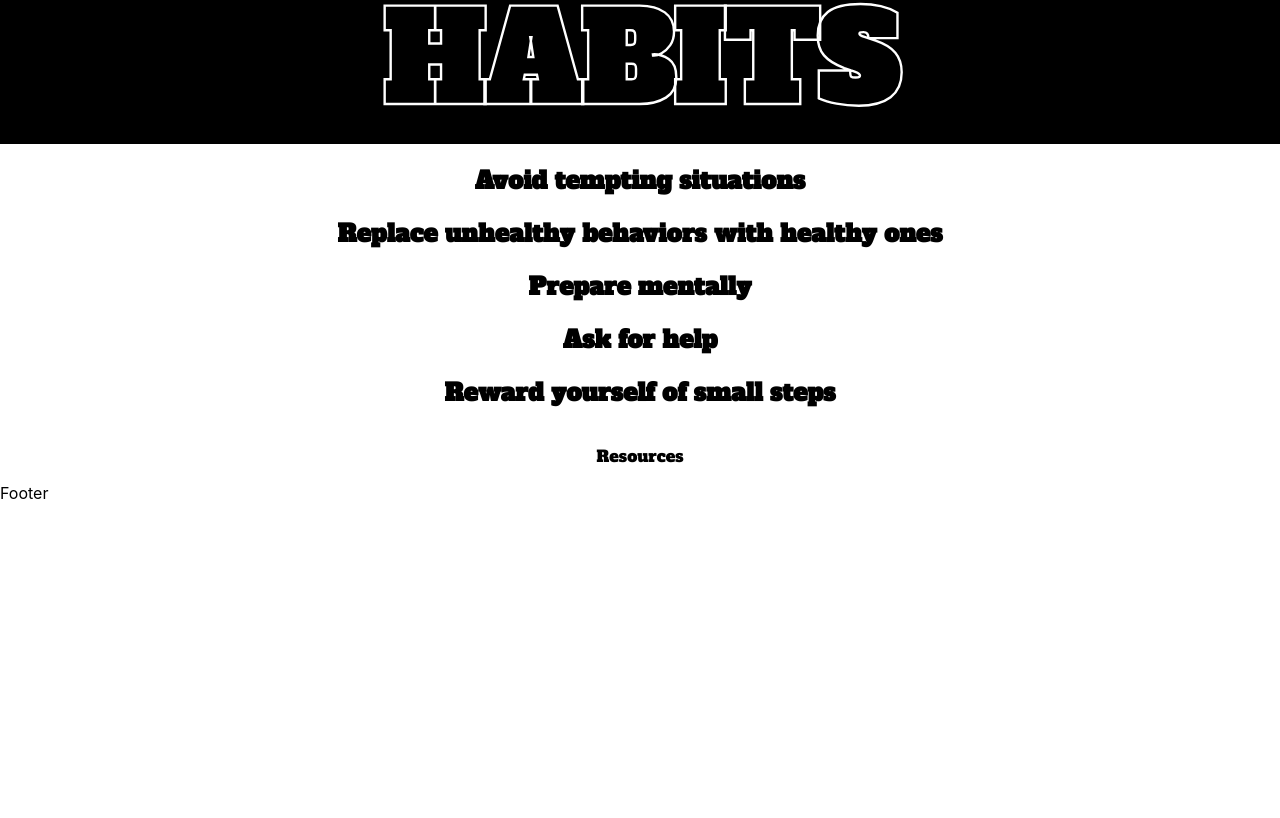
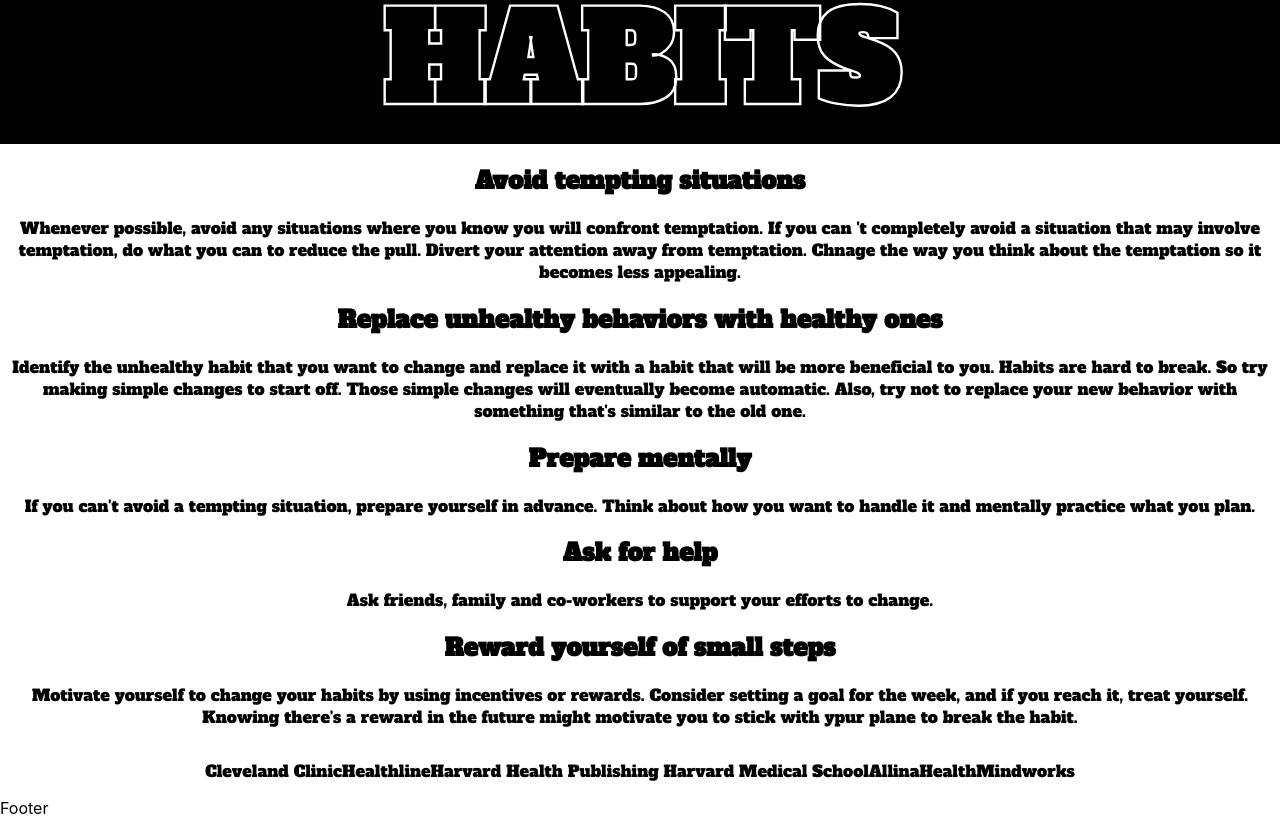
Before and after one commit to cmthecoder/bye-bad-habits, a React (Create React App) app: page / in a window 1280 px wide. Shown: the part 566-1384 px from the top of the page. Before the commit the page ends 1069 px from the top, so only its background shows below. Built offline with nearby package versions, Linux system fonts and the light colour scheme.

Commit message:
add resources

```diff
--- a/src/pages/Advice.jsx
+++ b/src/pages/Advice.jsx
@@ -6,23 +6,23 @@ const Advice = () => {
       <article className="advice">
         <div className="avoid">
           <h2>Avoid tempting situations</h2>
-          <p></p>
+          <p>Whenever possible, avoid any situations where you know you will confront temptation. If you can 't completely avoid a situation that may involve temptation, do what you can to reduce the pull. Divert your attention away from temptation. Chnage the way you think about the temptation so it becomes less appealing.</p>
         </div>
         <div className="replace">
           <h2>Replace unhealthy behaviors with healthy ones</h2>
-          <p></p>
+          <p>Identify the unhealthy habit that you want to change and replace it with a habit that will be more beneficial to you. Habits are hard to break. So try making simple changes to start off. Those simple changes will eventually become automatic. Also, try not to replace your new behavior with something that's similar to the old one.</p>
         </div>
         <div className="Prepare">
           <h2>Prepare mentally</h2>
-          <p></p>
+          <p>If you can't avoid a tempting situation, prepare yourself in advance. Think about how you want to handle it and mentally practice what you plan.</p>
         </div>
         <div className="enlist">
           <h2>Ask for help</h2>
-          <p></p>
+          <p>Ask friends, family and co-workers to support your efforts to change.</p>
         </div>
         <div className="reward">
           <h2>Reward yourself of small steps</h2>
-          <p></p>
+          <p>Motivate yourself to change your habits by using incentives or rewards. Consider setting a goal for the week, and if you reach it, treat yourself. Knowing there's a reward in the future might motivate you to stick with ypur plane to break the habit.</p>
         </div>
       </article>
     </section>
--- a/src/pages/Home.jsx
+++ b/src/pages/Home.jsx
@@ -2,7 +2,7 @@ import "../styles/Home.css"
 
 const Home = () => {
   return (
-    <section>
+    <section id="top">
       <div className="wrapper">
         <div className="content"><span className="box">NO</span></div>
         <div className="content"><span className="box">MORE</span></div>
--- a/src/pages/Resources.jsx
+++ b/src/pages/Resources.jsx
@@ -5,7 +5,11 @@ const Resources = () => {
     <section className="resource-containter">
       <article className="resource">
         <p className="resource-content">
-          Resources
+          <a href="https://health.clevelandclinic.org/how-to-break-bad-habits/">Cleveland Clinic</a>
+          <a href="https://www.healthline.com/health/how-to-break-a-habit">Healthline</a>
+          <a href="https://www.health.harvard.edu/blog/how-to-break-a-bad-habit-202205022736">Harvard Health Publishing Harvard Medical School</a>
+          <a href="https://www.allinahealth.org/healthysetgo/care/eight-ways-you-can-help-someone-break-a-bad-habit">AllinaHealth</a>
+          <a href="https://mindworks.org/blog/how-meditation-works-to-stop-bad-habits/">Mindworks</a>
         </p>
 
       </article>
```
